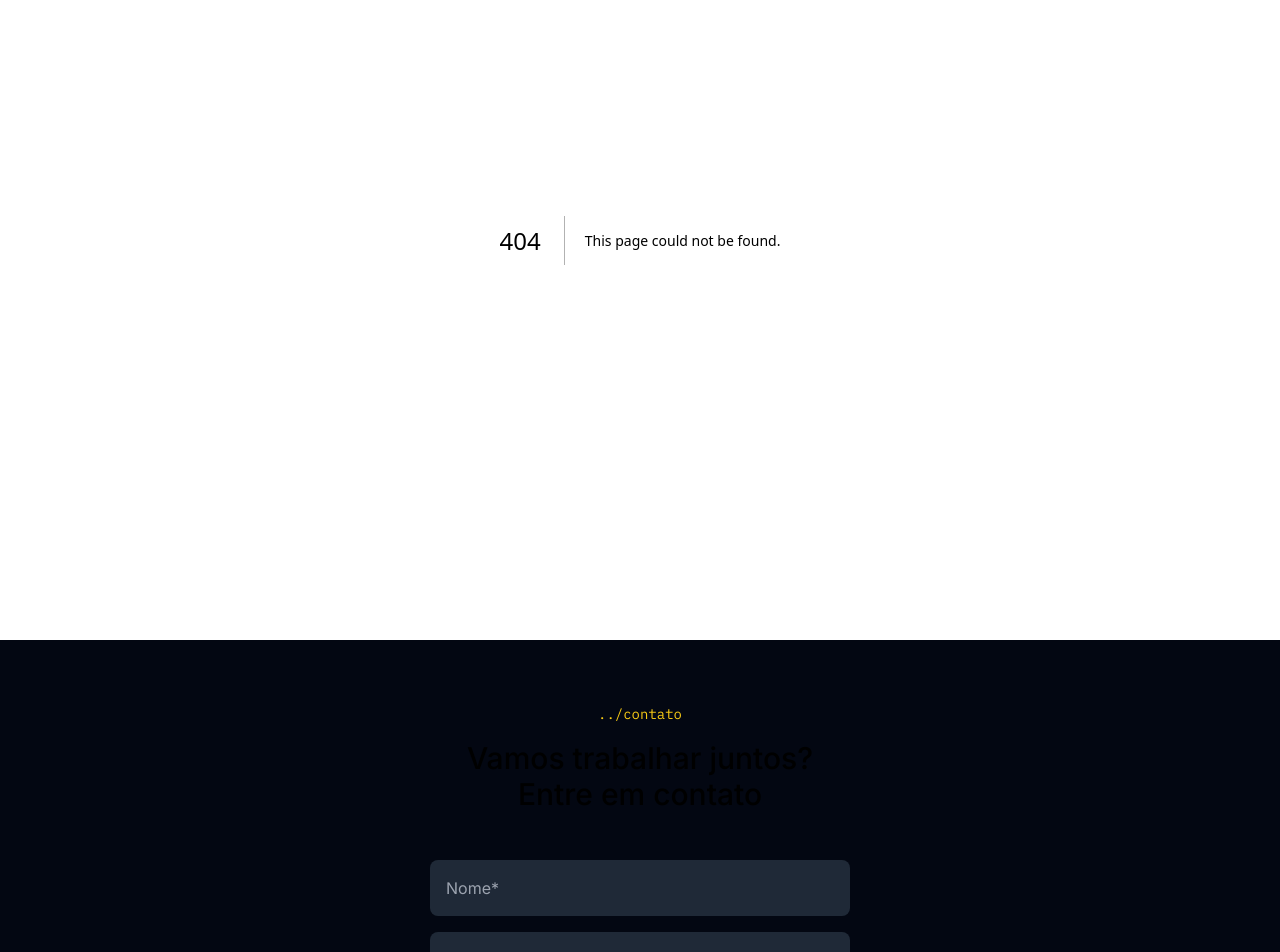
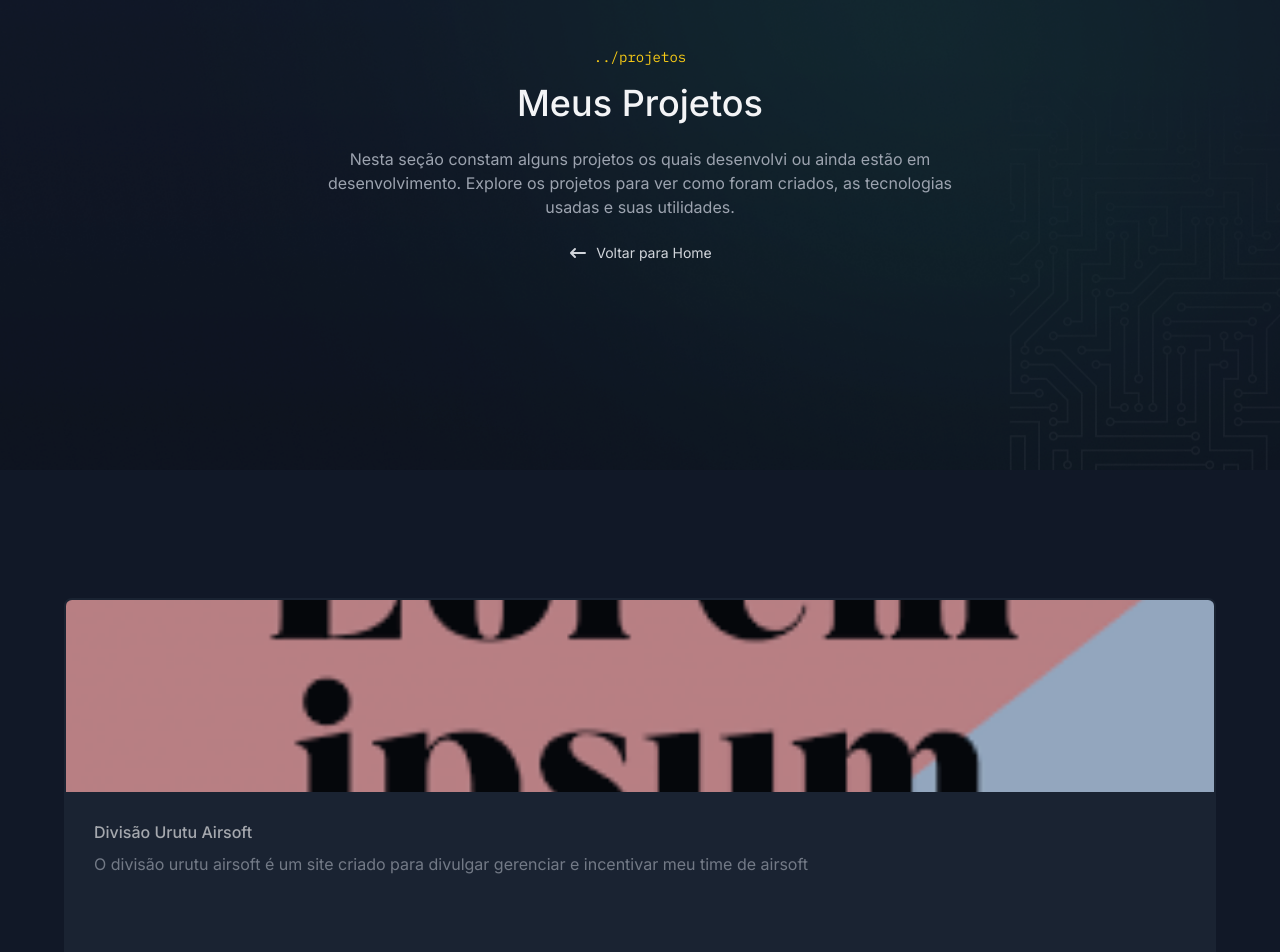
Before and after one commit to DouglasBGavioli/Portifolio_Pessoal, a Next.js app: page /projects in a window 1280 px wide. Before the commit this address had no page. Shown: the part 160-1112 px from the top of the page. Built offline with nearby package versions, Linux system fonts and the light colour scheme.

Commit message:
feat: add projects page and project card

```diff
--- /dev/null
+++ b/app/components/pages/project/project-details/index.tsx
@@ -0,0 +1,7 @@
+export const ProjectDeails = () => {
+    return (
+        <section>
+            projeto
+        </section>
+    )
+}
--- /dev/null
+++ b/app/components/pages/projects/page-introduction/index.tsx
@@ -0,0 +1,22 @@
+import { Link } from "@/app/components/link"
+import { SectionTitle } from "@/app/components/section-title"
+import { HiArrowNarrowLeft } from "react-icons/hi"
+
+export const PageIntroduction = () => {
+    return (
+        <section className="w-full h-[450px] lg:h-[630px] bg-hero-image bg-cover bg-center bg-no-repeat flex flex-col items-center justify-center px-2">
+            <SectionTitle
+                subtitle="projetos"
+                title="Meus Projetos"
+                className="text-center items-center [&>h3]:text-4xl"
+            />
+            <div className="flex flex-col items-center">
+                <p className="text-gray-400 text-center max-w-[640px] my-6 text-sm sm:text-base">Nesta seção constam alguns projetos os quais desenvolvi ou ainda estão em desenvolvimento. Explore os projetos para ver como foram criados, as tecnologias usadas e suas utilidades.</p>
+                <Link href={"/"}>
+                    <HiArrowNarrowLeft size={20} />
+                    Voltar para Home
+                </Link>
+            </div>
+        </section>
+    )
+}
--- /dev/null
+++ b/app/components/pages/projects/projects-list/index.tsx
@@ -0,0 +1,13 @@
+import Link from "next/link"
+import { ProjectCard } from "./project-card"
+
+export const ProjectsList = () => {
+    return (
+        <section className="container py-32 grid grid-cols-1 sm:grid-cols-[repeat(auto-fit,minmax(350px,1fr))] gap-x-4 gap-y-6">
+            <Link href="/projects/dua">
+                <ProjectCard />
+            </Link>
+
+        </section>
+    )
+}
--- /dev/null
+++ b/app/components/pages/projects/projects-list/project-card/index.tsx
@@ -0,0 +1,24 @@
+import Image from "next/image"
+
+export const ProjectCard = () => {
+    return (
+        <div className="rounded-lg h-[436px] flex flex-col bg-gray-800 overflow-hidden border-2 border-gray-800 hover:border-yellow-500 opacity-70 hover:opacity-100 transition-all group">
+            <div className="w-full h-48 overflow-hidden">
+                <Image
+                    alt="Project thumbnail"
+                    src={"/images/image-moch.png"}
+                    width={380}
+                    height={200}
+                    unoptimized
+                    className="w-full h-full object-cover group-hover:scale-110 duration-500 transition-all"
+                />
+            </div>
+
+            <div className="flex-1 flex flex-col p-7">
+                <strong className="font-medium text-gray-50/90 group-hover:text-yellow-500 transition-all">Divisão Urutu Airsoft</strong>
+                <p className="mt-2 text-gray-400 line-clamp-4">O divisão urutu airsoft é um site criado para divulgar gerenciar e incentivar meu time de airsoft</p>
+                <span className="text-gray-300 text-sm font-medium block mt-auto truncate">React.js, Typescript, Sass, Firebase</span>
+            </div>
+        </div>
+    )
+}
--- /dev/null
+++ b/app/projects/[slug]/page.tsx
@@ -0,0 +1,9 @@
+import { ProjectDeails } from "@/app/components/pages/project/project-details";
+
+export default function Project() {
+    return (
+        <>
+            <ProjectDeails />
+        </>
+    )
+}
--- /dev/null
+++ b/app/projects/page.tsx
@@ -0,0 +1,11 @@
+import { PageIntroduction } from "../components/pages/projects/page-introduction";
+import { ProjectsList } from "../components/pages/projects/projects-list";
+
+export default function Projects() {
+    return (
+        <>
+            <PageIntroduction />
+            <ProjectsList />
+        </>
+    )
+}
```
